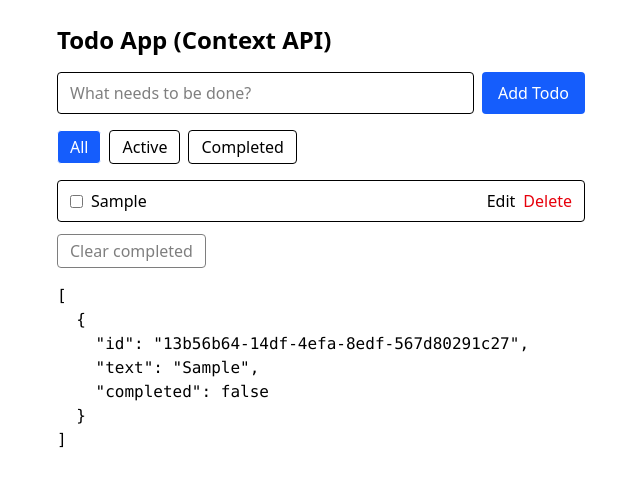
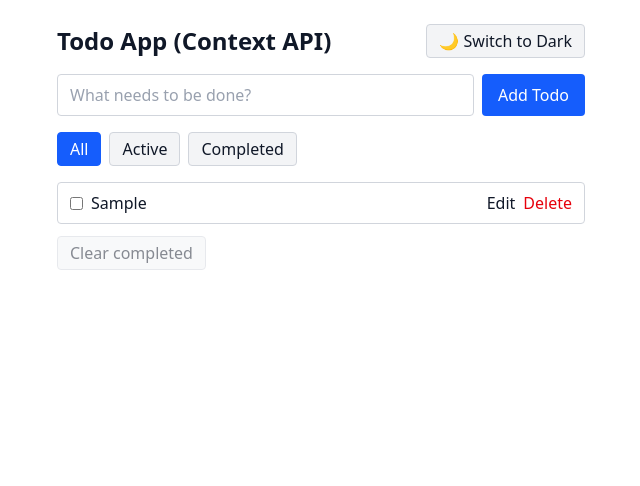
Before and after one commit to kdotsin/lab10.3-todo-app, a React (Vite) app: page / in a window 1280 px wide. Both pictures are taken after typing "Sample" into the empty fields and a click on the button "Add Todo". Shown: the top 486 px of the page, without its empty margins (319-959 px from the left). Built offline with nearby package versions, Linux system fonts and the light colour scheme.

Commit message:
added the themed functionality

```diff
--- a/src/App.tsx
+++ b/src/App.tsx
@@ -1,17 +1,25 @@
-import { FilterButtons } from './components/FilterButtons';
-import { TodoInput } from './components/TodoInput';
-import { TodoList } from './components/TodoList';
-import { useTodos } from './context/TodoContext';
+import { useTheme } from "./context/ThemeContext";
+import { themeStyles } from "./styles";
+import { ThemeToggleButton } from "./components/ThemeToggleButton";
+import { TodoInput } from "./components/TodoInput";
+import { FilterButtons } from "./components/FilterButtons";
+import { TodoList } from "./components/TodoList";
 
 export default function App() {
-  const { todos } = useTodos();
+  const { theme } = useTheme();
+  const s = themeStyles[theme];
+
   return (
-    <div className="mx-auto max-w-xl space-y-4 p-6">
-      <h1 className="text-2xl font-bold">Todo App (Context API)</h1>
-      <TodoInput />
-      <FilterButtons />
-      <TodoList />
-      <pre>{JSON.stringify(todos, null, 2)}</pre>
+    <div className={`min-h-screen ${s.app}`}>
+      <div className="mx-auto max-w-xl space-y-4 p-6">
+        <div className="flex items-center justify-between">
+          <h1 className="text-2xl font-bold">Todo App (Context API)</h1>
+          <ThemeToggleButton />
+        </div>
+        <TodoInput />
+        <FilterButtons />
+        <TodoList />
+      </div>
     </div>
   );
 }
--- a/src/components/FilterButtons.tsx
+++ b/src/components/FilterButtons.tsx
@@ -1,11 +1,14 @@
 import { useFilter } from "../context/FilterContext";
 import type { Filter } from "../types";
+import { useTheme } from "../context/ThemeContext";
+import { themeStyles } from "../styles";
 
 const FILTERS: Filter[] = ["all", "active", "completed"];
 
 export function FilterButtons() {
   const { filter, setFilter } = useFilter();
-
+  const { theme } = useTheme();
+  const s = themeStyles[theme];
   return (
     <div className="flex gap-2">
       {FILTERS.map((f) => (
@@ -14,7 +17,7 @@ export function FilterButtons() {
           onClick={() => setFilter(f)}
           aria-pressed={filter === f}
           className={`rounded border px-3 py-1 capitalize ${
-            filter === f ? "bg-blue-600 text-white" : ""
+            filter === f ? "bg-blue-600 border-blue-600 text-white" : s.button
           }`}
         >
           {f}
--- a/src/components/ThemeToggleButton.tsx
+++ b/src/components/ThemeToggleButton.tsx
@@ -0,0 +1,15 @@
+import { useTheme } from "../context/ThemeContext";
+import { themeStyles } from "../styles";
+
+export function ThemeToggleButton() {
+  const { theme, toggleTheme } = useTheme();
+
+  return (
+    <button
+      onClick={toggleTheme}
+      className={`rounded border px-3 py-1 ${themeStyles[theme].button}`}
+    >
+      {theme === "light" ? "🌙 Switch to Dark" : "☀️ Switch to Light"}
+    </button>
+  );
+}
--- a/src/components/TodoInput.tsx
+++ b/src/components/TodoInput.tsx
@@ -1,28 +1,35 @@
-import { useState } from 'react';
-import type { FormEvent } from 'react';
-import { useTodos } from '../context/TodoContext';
+import { useState } from "react";
+import type { FormEvent } from "react";
+import { useTodos } from "../context/TodoContext";
+import { useTheme } from "../context/ThemeContext";
+import { themeStyles } from "../styles";
 
 export function TodoInput() {
-  const [text, setText] = useState('');
+  const [text, setText] = useState("");
   const { addTodo } = useTodos();
+  const { theme } = useTheme();
+  const s = themeStyles[theme];
 
   function handleSubmit(e: FormEvent) {
     e.preventDefault();
     addTodo(text);
-    setText('')
+    setText("");
   }
 
   return (
     <form onSubmit={handleSubmit} className="flex gap-2">
       <input
         value={text}
-        onChange={e => setText(e.target.value)}
+        onChange={(e) => setText(e.target.value)}
         placeholder="What needs to be done?"
-        className="flex-1 rounded border px-3 py-2"
+        className={`flex-1 rounded border px-3 py-2 ${s.input}`}
       />
-      <button type="submit" className="rounded bg-blue-600 px-4 py-2 text-white">
+      <button
+        type="submit"
+        className="rounded bg-blue-600 px-4 py-2 text-white"
+      >
         Add Todo
       </button>
     </form>
-  )
+  );
 }
--- a/src/components/TodoItem.tsx
+++ b/src/components/TodoItem.tsx
@@ -2,11 +2,15 @@ import { useState } from "react";
 import type { KeyboardEvent } from "react";
 import type { Todo } from "../types";
 import { useTodos } from "../context/TodoContext";
+import { useTheme } from "../context/ThemeContext";
+import { themeStyles } from "../styles";
 
 export function TodoItem({ todo }: { todo: Todo }) {
   const { toggleTodo, deleteTodo, editTodo } = useTodos();
   const [isEditing, setIsEditing] = useState(false);
   const [draft, setDraft] = useState(todo.text);
+  const { theme } = useTheme();
+  const s = themeStyles[theme];
 
   const startEditing = () => {
     setDraft(todo.text);
@@ -26,14 +30,14 @@ export function TodoItem({ todo }: { todo: Todo }) {
   };
 
   return (
-    <li className="flex items-center justify-between gap-2 rounded border px-3 py-2">
+    <li className={`flex items-center justify-between gap-2 rounded border px-3 py-2 ${s.card}`}>
       {isEditing ? (
         <input
           autoFocus
           value={draft}
           onChange={(e) => setDraft(e.target.value)}
           onKeyDown={handleKeyDown}
-          className="flex-1 rounded border px-2 py-1"
+          className={`flex-1 rounded border px-2 py-1 ${s.input}`}
         />
       ) : (
         <label className="flex items-center gap-2">
--- a/src/components/TodoList.tsx
+++ b/src/components/TodoList.tsx
@@ -1,10 +1,14 @@
 import { useTodos } from "../context/TodoContext";
 import { useFilter } from "../context/FilterContext";
 import { TodoItem } from "./TodoItem";
+import { useTheme } from "../context/ThemeContext";
+import { themeStyles } from "../styles";
 
 export function TodoList() {
   const { todos, clearCompleted } = useTodos();
   const { filter } = useFilter();
+  const { theme } = useTheme();
+const s = themeStyles[theme];
 
   const visibleTodos = todos.filter((todo) => {
     if (filter === "active") return !todo.completed;
@@ -32,7 +36,7 @@ export function TodoList() {
       <button
         onClick={clearCompleted}
         disabled={!hasCompleted}
-        className="rounded border px-3 py-1 disabled:opacity-50"
+        className={`rounded border px-3 py-1 disabled:opacity-50 ${s.button}`}
       >
         Clear completed
       </button>
--- /dev/null
+++ b/src/styles.ts
@@ -0,0 +1,23 @@
+import type { Theme } from "./types";
+
+interface ThemeStyles {
+  app: string;
+  card: string;
+  input: string;
+  button: string;
+}
+
+export const themeStyles: Record<Theme, ThemeStyles> = {
+  light: {
+    app: "bg-white text-gray-900",
+    card: "bg-white border-gray-300",
+    input: "bg-white text-gray-900 border-gray-300 placeholder-gray-400",
+    button: "bg-gray-100 text-gray-900 border-gray-300 hover:bg-gray-200",
+  },
+  dark: {
+    app: "bg-gray-900 text-gray-100",
+    card: "bg-gray-800 border-gray-700",
+    input: "bg-gray-800 text-gray-100 border-gray-600 placeholder-gray-500",
+    button: "bg-gray-800 text-gray-100 border-gray-600 hover:bg-gray-700",
+  },
+};
```
